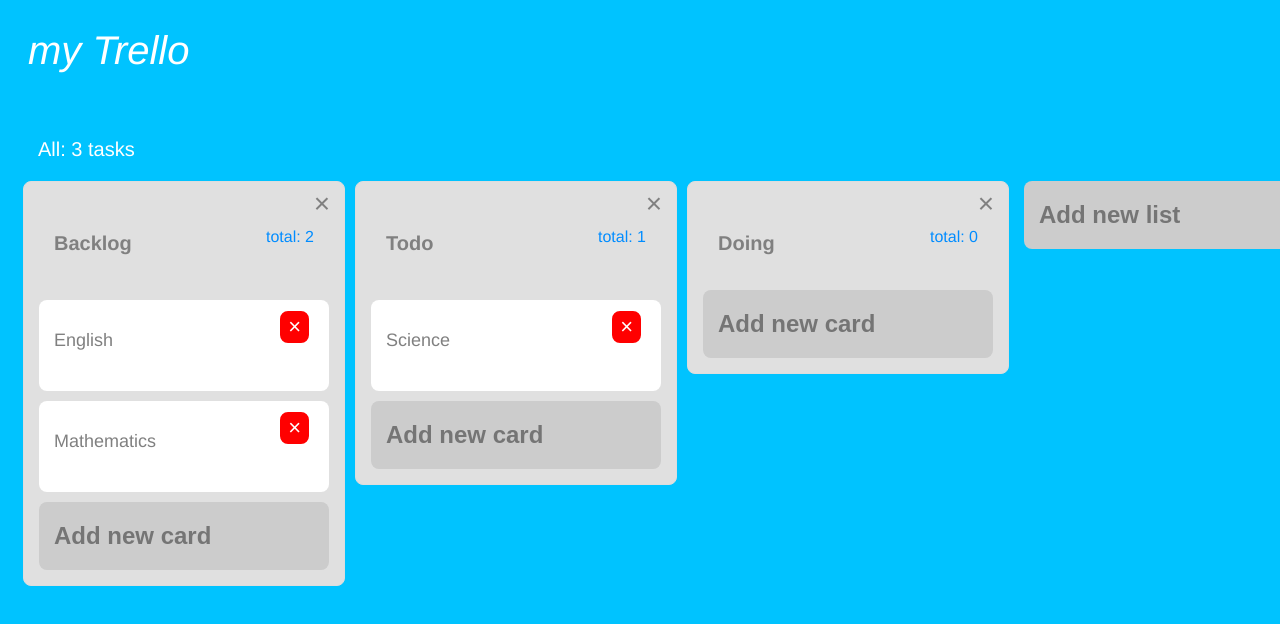
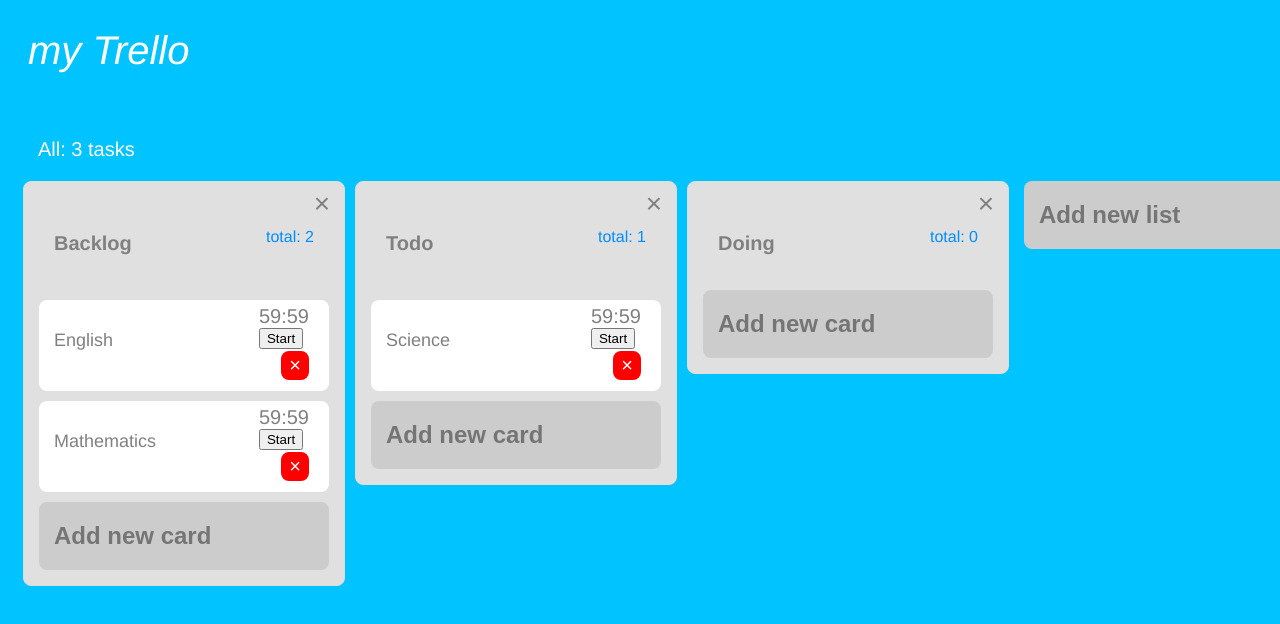
Before and after one commit to torumanabe/my-trello, a Vue app: page / in a window 1280 px wide. Shown: the top 624 px of the page. Built offline with nearby package versions, Linux system fonts and the light colour scheme.

Commit message:
timer add

```diff
--- a/src/assets/css/styles.css
+++ b/src/assets/css/styles.css
@@ -8,29 +8,6 @@
   height: 100%;
   overflow-x: scroll;
 }
-
-header {
-  background: rgb(0, 195, 255);
-  height: 70px;
-  color: white;
-  font-style: italic;
-  font-size: 40px;
-  text-align: left;
-  padding: 20px;
-}
-
-main {
-  padding: 0 10px;
-  width: calc(100% - 40px);
-  height: 100%;
-}
-
-.info-line {
-  margin: 20px;
-  font-size: 20px;
-  color: white;
-}
-
 .list-index {
   display: flex;
 }
@@ -86,71 +63,3 @@
 .add-button:active {
   background-color: #00d78f;
 }
-.list {
-  margin: 0 5px auto;
-  position: relative;
-  display: inline-block;
-  flex-direction: column;
-  align-items: flex-start;
-  min-width: 290px;
-  width: 290px;
-  background-color: #e0e0e0;
-  border-radius: 8px;
-  padding: 15px;
-  border: solid #ddd 1px;
-  color: gray;
-  vertical-align: top;
-}
-.listheader {
-  width: 290px;
-  display: inline-flex;
-  justify-content: space-between;
-}
-.list-title {
-  font-size: 20px;
-  font-weight: bold;
-  padding: 15px;
-}
-.list-counter {
-  color: rgb(0, 140, 255);
-  padding: 15px;
-}
-.deletelist {
-  position: absolute;
-  top: 6px;
-  right: 14px;
-  font-size: 28px;
-}
-.deletelist:hover {
-  opacity: 0.8;
-  cursor: pointer;
-}
-.card {
-  margin-top: 10px;
-  margin-bottom: 10px;
-  position: relative;
-  display: flex;
-  padding: 30px 15px 40px;
-  background-color: #fff;
-  border-radius: 8px;
-  width: 260px;
-  cursor: pointer;
-}
-.close-button {
-  position: absolute;
-  top: 6px;
-  right: 15px;
-  font-size: 22px;
-  cursor: pointer;
-  border-radius: 8px;
-  border-color: red;
-  border-style: solid;
-  background-color: red;
-  color: white;
-  margin: 5px;
-}
-.body {
-  font-size: 18px;
-  width: 100%;
-  word-wrap: break-word;
-}
--- a/src/components/Board.vue
+++ b/src/components/Board.vue
@@ -51,3 +51,26 @@
   }
 }
 </script>
+<style scoped>
+header {
+  background: rgb(0, 195, 255);
+  height: 70px;
+  color: white;
+  font-style: italic;
+  font-size: 40px;
+  text-align: left;
+  padding: 20px;
+}
+
+main {
+  padding: 0 10px;
+  width: calc(100% - 40px);
+  height: 100%;
+}
+
+.info-line {
+  margin: 20px;
+  font-size: 20px;
+  color: white;
+}
+</style>
--- a/src/components/Card.vue
+++ b/src/components/Card.vue
@@ -6,11 +6,48 @@
     <div class="body">
       {{ body }}
     </div>
+    <Timer/>
   </div>
 </template>
 
+<style scoped>
+.card {
+  margin-top: 10px;
+  margin-bottom: 10px;
+  position: relative;
+  display: flex;
+  padding: 30px 15px 40px;
+  background-color: #fff;
+  border-radius: 8px;
+  width: 260px;
+  cursor: pointer;
+}
+.close-button {
+  position: absolute;
+  bottom: 6px;
+  right: 15px;
+  font-size: 20px;
+  cursor: pointer;
+  border-radius: 8px;
+  border-color: red;
+  border-style: solid;
+  background-color: red;
+  color: white;
+  margin: 5px;
+}
+.body {
+  font-size: 18px;
+  width: 80%;
+  word-wrap: break-word;
+}
+</style>
+
 <script>
+import Timer from './Timer'
 export default {
+  components: {
+    Timer
+  },
   props: {
     body: {
       type: String,
--- a/src/components/List.vue
+++ b/src/components/List.vue
@@ -19,6 +19,47 @@
   </div>
 </template>
 
+<style scoped>
+.list {
+  margin: 0 5px auto;
+  position: relative;
+  display: inline-block;
+  flex-direction: column;
+  align-items: flex-start;
+  min-width: 290px;
+  width: 290px;
+  background-color: #e0e0e0;
+  border-radius: 8px;
+  padding: 15px;
+  border: solid #ddd 1px;
+  color: gray;
+  vertical-align: top;
+}
+.listheader {
+  width: 290px;
+  display: inline-flex;
+  justify-content: space-between;
+}
+.list-title {
+  font-size: 20px;
+  font-weight: bold;
+  padding: 15px;
+}
+.list-counter {
+  color: rgb(0, 140, 255);
+  padding: 15px;
+}
+.deletelist {
+  position: absolute;
+  top: 6px;
+  right: 14px;
+  font-size: 28px;
+}
+.deletelist:hover {
+  opacity: 0.8;
+  cursor: pointer;
+}
+</style>
 <script>
 import CardAdd from './CardAdd'
 import Card from './Card'
--- /dev/null
+++ b/src/components/Timer.vue
@@ -0,0 +1,82 @@
+<template>
+  <div id="timer">
+    <div class="timer">
+      <div class="time">
+        {{ formatTime }}
+      </div>
+      <button v-on:click="start" v-if="!timerOn">Start</button>
+      <button v-on:click="stop" v-if="timerOn">Stop</button>
+    </div>
+  </div>
+</template>
+
+<script>
+
+export default {
+  name: 'Timer',
+  data() {
+    return {
+      min: 59,
+      sec: 59,
+      timerOn: false,
+      timerObj: null,
+    }
+  },
+  methods: {
+    count: function() {
+      if (this.sec <= 0 && this.min >= 1) {
+        this.min --;
+        this.sec = 59;
+      } else if(this.sec <= 0 && this.min <= 0) {
+        this.complete();
+      } else {
+        this.sec --;
+      }
+    },
+
+    start: function() {
+      let self = this;
+      this.timerObj = setInterval(function() {self.count()}, 1000)
+      this.timerOn = true; //timerがOFFであることを状態として保持
+    },
+
+    stop: function() {
+      clearInterval(this.timerObj);
+      this.timerOn = false; //timerがOFFであることを状態として保持
+    },
+
+    complete: function() {
+      clearInterval(this.timerObj)
+    }
+  },
+  computed: {
+    formatTime: function() {
+      let timeStrings = [
+        this.min.toString(),
+        this.sec.toString()
+      ].map(function(str) {
+        if (str.length < 2) {
+          return "0" + str
+        } else {
+          return str
+        }
+      })
+      return timeStrings[0] + ":" + timeStrings[1]
+    }
+  }
+}
+</script>
+
+<style scoped>
+#timer {
+  position: absolute;
+  right: 20px;
+  top: 5px;
+  display: flex;
+  align-items: center;
+  justify-content: center;
+}
+.time {
+  font-size: 20px;
+}
+</style>
```
